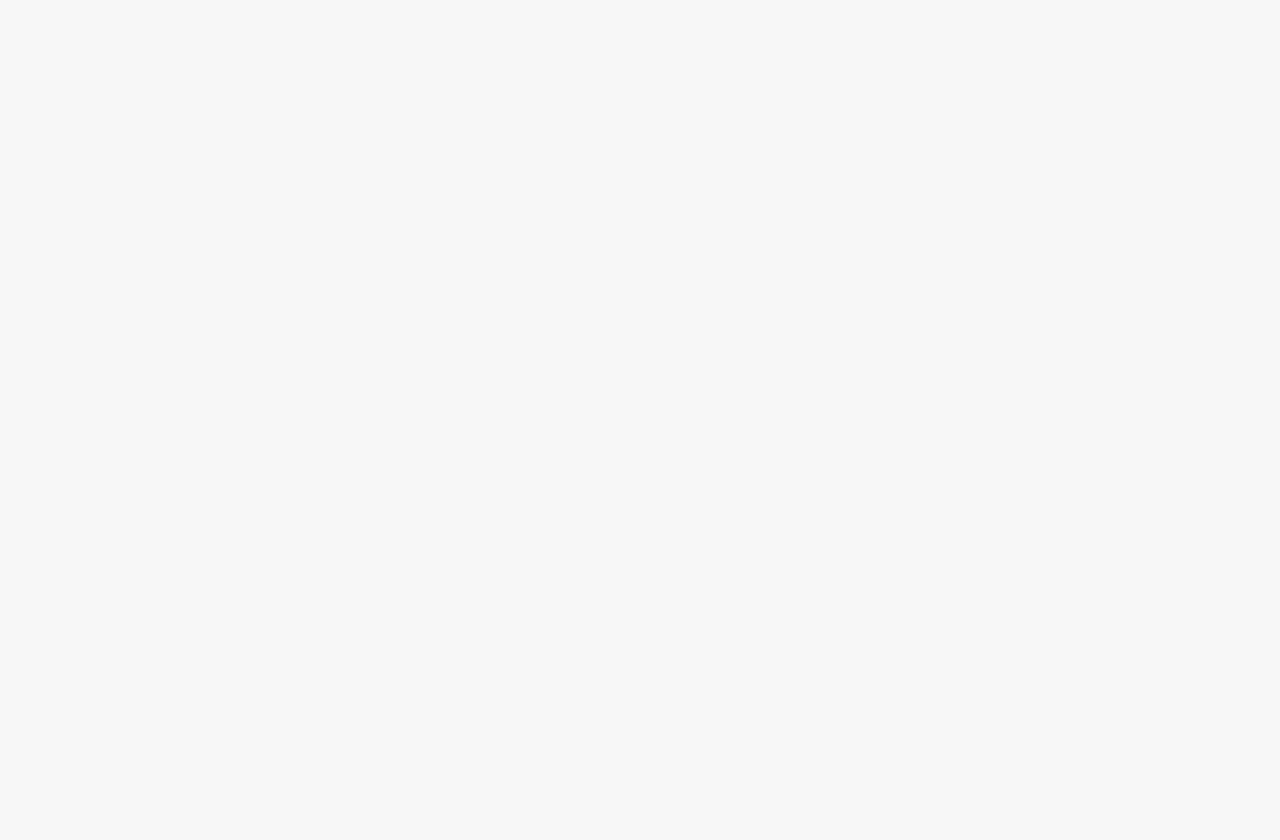
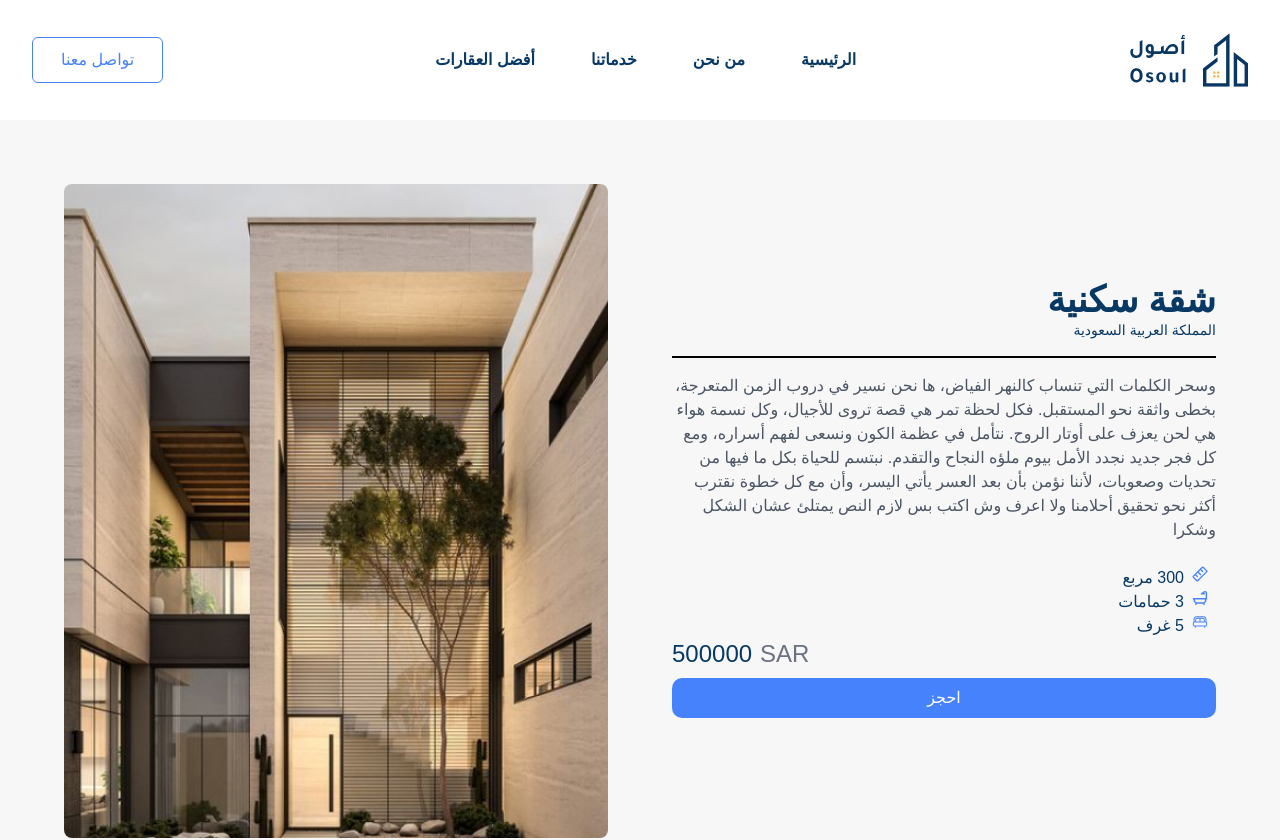
Before and after one commit to kerneltics/Project-2, a React (Vite) app in the folder Front-end/: page /listing/1 in a window 1280 px wide. Before the commit this address had no page. Shown: the top 840 px of the page. Before the commit the page ends 800 px from the top, so only its background shows below. Built offline with nearby package versions, Linux system fonts and the light colour scheme.

Commit message:
Change route path to from /:listingId to  /listing/:listingId

```diff
--- a/Front-end/src/App.tsx
+++ b/Front-end/src/App.tsx
@@ -15,7 +15,7 @@ const App = () => {
       <Route path="/" element={<RootLayout />}>
         <Route index element={<HomePage />} />
         <Route path="listings" element={<ListingsPage />} />
-        <Route path=":listingId" element={<ListingDetailsPage />} />
+        <Route path="listing/:listingId" element={<ListingDetailsPage />} />
       </Route>
 
       <Route path="admin" element={<AdminLayout />}>
```
